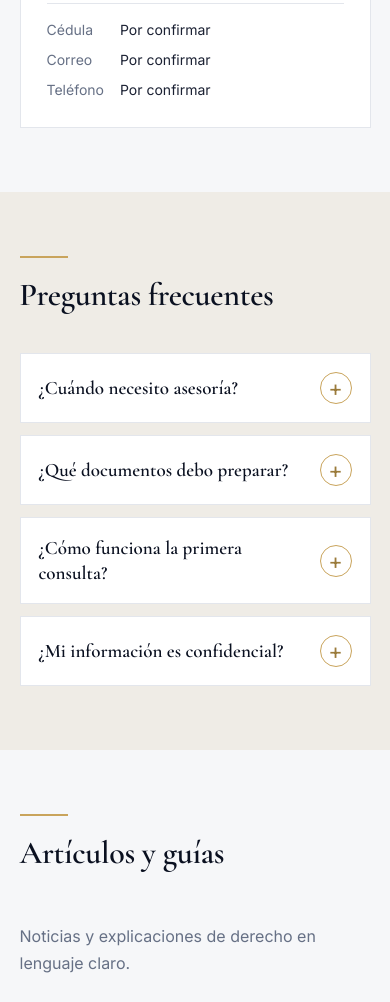
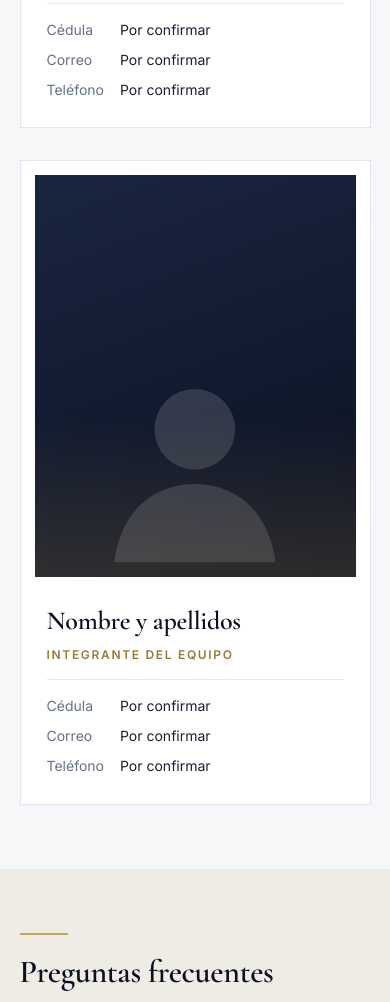
Before and after one commit to PapusPros/despacho-juridico, a plain HTML site: page index.html in a window 390 px wide. Shown: the part 5246-6248 px from the top of the page. Drawn offline with nearby package versions, Linux system fonts and the light colour scheme.

Commit message:
Actualización de la página web

```diff
--- a/index.html
+++ b/index.html
@@ -98,6 +98,16 @@
         <div class="foto" role="img" aria-label="Espacio para fotografía"><svg viewBox="0 0 100 100" aria-hidden="true"><circle cx="50" cy="38" r="17"/><path d="M16 94c3-22 17-33 34-33s31 11 34 33"/></svg></div>
         <h3>Nombre y apellidos</h3>
         <p class="cargo">Abogado asociado</p>
+        <dl>
+          <dt>Cédula</dt><dd>Por confirmar</dd>
+          <dt>Correo</dt><dd>Por confirmar</dd>
+          <dt>Teléfono</dt><dd>Por confirmar</dd>
+        </dl>
+      </article>
+      <article class="persona reveal">
+        <div class="foto" role="img" aria-label="Espacio para fotografía"><svg viewBox="0 0 100 100" aria-hidden="true"><circle cx="50" cy="38" r="17"/><path d="M16 94c3-22 17-33 34-33s31 11 34 33"/></svg></div>
+        <h3>Nombre y apellidos</h3>
+        <p class="cargo">Integrante del equipo</p>
         <dl>
           <dt>Cédula</dt><dd>Por confirmar</dd>
           <dt>Correo</dt><dd>Por confirmar</dd>
--- a/site.css
+++ b/site.css
@@ -88,7 +88,7 @@ a{color:inherit}
 .area li:hover::before{background:var(--gold)}
 
 /* Equipo */
-.equipo{display:grid;grid-template-columns:repeat(3,1fr);gap:32px}
+.equipo{display:grid;grid-template-columns:repeat(4,1fr);gap:32px}
 .persona{background:var(--white);border:1px solid var(--line);padding:14px 14px 26px;transition:transform .4s var(--ease),box-shadow .4s var(--ease)}
 .persona:hover{transform:translateY(-6px);box-shadow:0 24px 50px rgba(10,16,32,.12)}
 .foto{aspect-ratio:4/5;background:linear-gradient(160deg,var(--navy-3),var(--navy));display:grid;place-items:end center;overflow:hidden;position:relative}
@@ -206,7 +206,10 @@ a{color:inherit}
 
 /* ===== Responsive ===== */
 @media (max-width:980px){
-  .areas,.equipo{grid-template-columns:1fr 1fr}
+  .areas{grid-template-columns:1fr 1fr}
+}
+@media (max-width:1100px){
+  .equipo{grid-template-columns:1fr 1fr}
 }
 @media (max-width:860px){
   .menu a{display:none}
```
